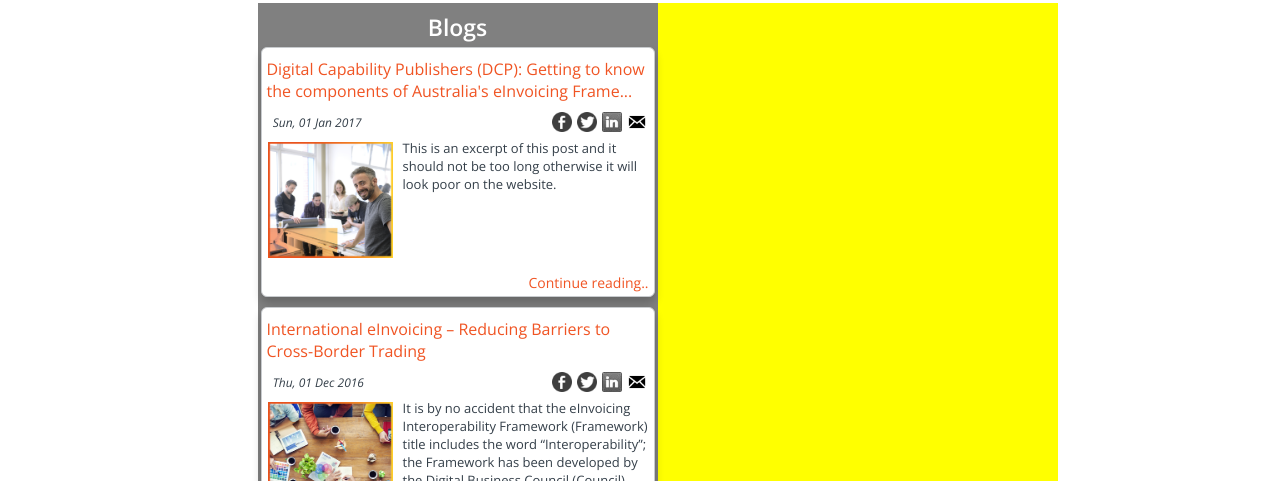
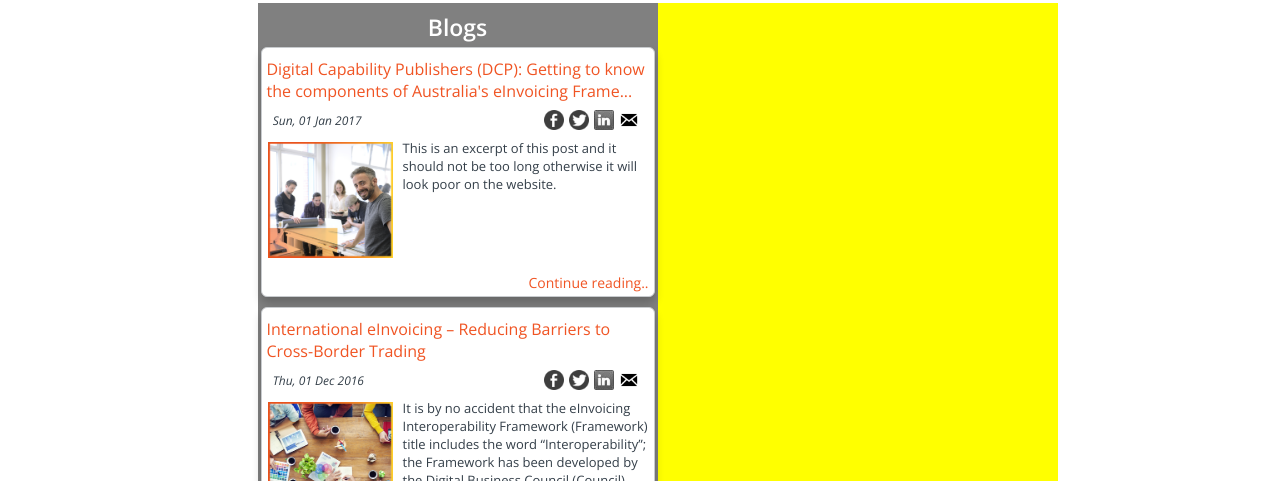
Before and after one commit to Digital-Business-Council/Digital-Business-Council.github.io, a Jekyll site: the page built from pages/business-zone/blogs/media-jump-page.md, in a window 1280 px wide. Shown: the part 434-915 px from the top of the page. Built offline with Jekyll 4.4.1, drawn with Linux system fonts in a browser that asks for light colours.

Commit message:
Update _common.scss

```diff
--- a/_sass/_common.scss
+++ b/_sass/_common.scss
@@ -216,15 +216,15 @@ img{
 
 	.card-date{
 		position:absolute;
-		top: 60px;
+		top: 58px;
 		font-size:12px;
 		z-index:6;
 	}
 
 	.card-social{
 		position:absolute;
-		top:62px;
-		right:2px;
+		top:60px;
+		right:10px;
     		font-size:16px;
 		z-index:6;
 
```
